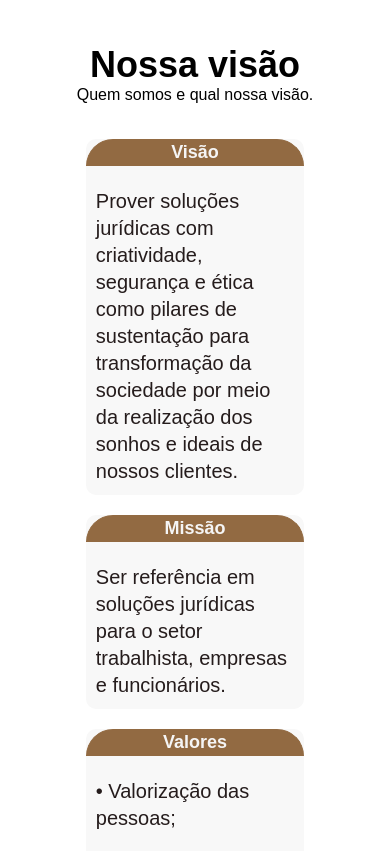
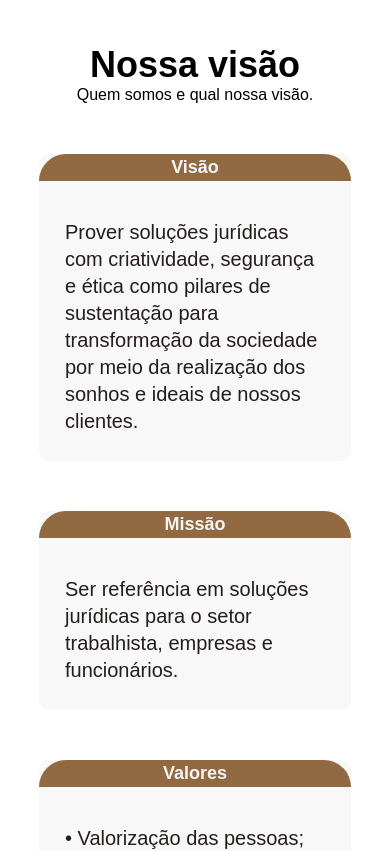
Before and after one commit to moisesgui/abelardocastelobranco.github.io, a React (Create React App) app: page / in a window 390 px wide. Shown: the part 900-1751 px from the top of the page. Built offline with nearby package versions, Linux system fonts and the light colour scheme; a web font is replaced by a local one.

Commit message:
[feat] paddings Adjustment

```diff
--- a/src/Shared/Components/Facilities/Facilities.style.css
+++ b/src/Shared/Components/Facilities/Facilities.style.css
@@ -97,4 +97,11 @@
 	.vision-content {
 		margin-bottom: 30px;
 	}
+	.vision-1{
+		width: 100%;
+		margin: 25px 0px;
+	}
+	.facilities p {
+		padding: 26px;
+	}
 }
```
